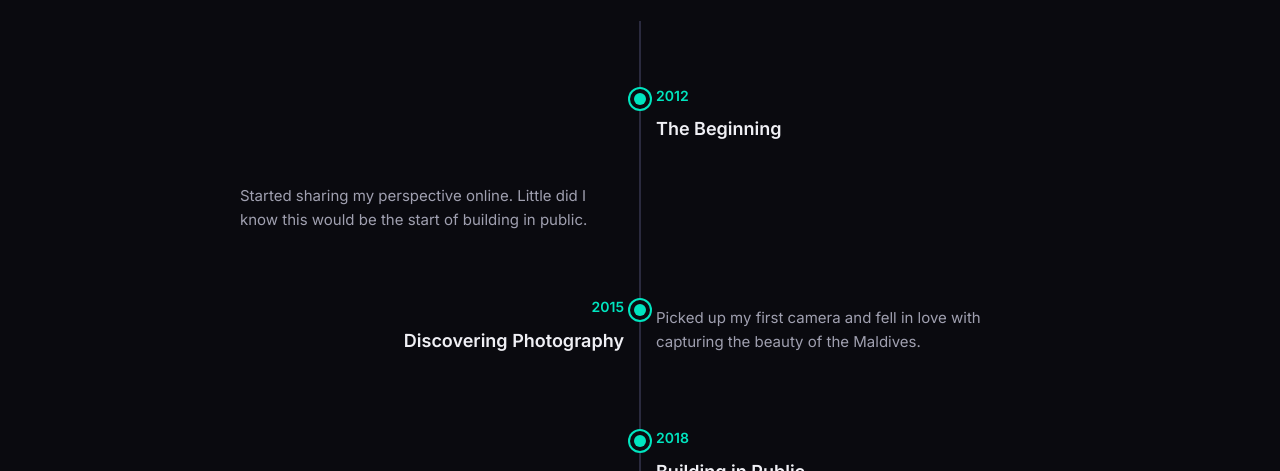
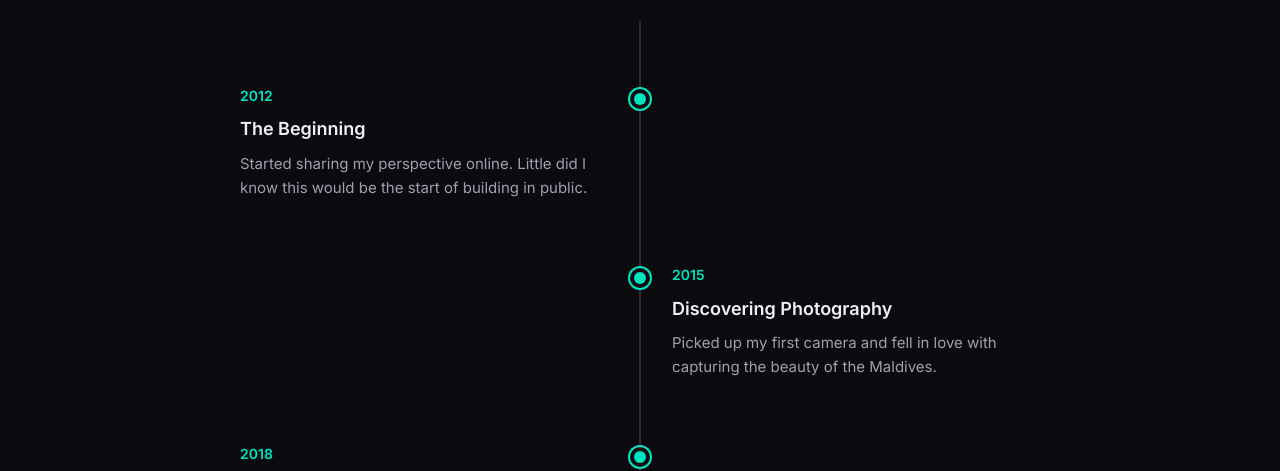
Before and after one commit to aadham5790/adhanef, a website: page about.html in a window 1280 px wide. Shown: the part 480-951 px from the top of the page. Drawn offline with Linux system fonts and the light colour scheme.

Commit message:
Restructure timeline: year/title/description on same side, alternating left/right

```diff
--- a/about.html
+++ b/about.html
@@ -63,54 +63,44 @@
         <h2>My Journey</h2>
         <div class="timeline">
           <div class="timeline-item">
-            <div class="timeline-marker">
+            <div class="timeline-dot"></div>
+            <div class="timeline-content">
               <div class="timeline-year">2012</div>
               <div class="timeline-title">The Beginning</div>
-            </div>
-            <div class="timeline-content">
               <div class="timeline-desc">Started sharing my perspective online. Little did I know this would be the start of building in public.</div>
             </div>
-            <div class="timeline-dot"></div>
           </div>
           <div class="timeline-item">
-            <div class="timeline-marker">
+            <div class="timeline-dot"></div>
+            <div class="timeline-content">
               <div class="timeline-year">2015</div>
               <div class="timeline-title">Discovering Photography</div>
-            </div>
-            <div class="timeline-content">
               <div class="timeline-desc">Picked up my first camera and fell in love with capturing the beauty of the Maldives.</div>
             </div>
-            <div class="timeline-dot"></div>
           </div>
           <div class="timeline-item">
-            <div class="timeline-marker">
+            <div class="timeline-dot"></div>
+            <div class="timeline-content">
               <div class="timeline-year">2018</div>
               <div class="timeline-title">Building in Public</div>
-            </div>
-            <div class="timeline-content">
               <div class="timeline-desc">Started documenting experiments and projects openly, embracing the process of building, failing, and iterating.</div>
             </div>
-            <div class="timeline-dot"></div>
           </div>
           <div class="timeline-item">
-            <div class="timeline-marker">
+            <div class="timeline-dot"></div>
+            <div class="timeline-content">
               <div class="timeline-year">2020</div>
               <div class="timeline-title">Creator & Builder</div>
-            </div>
-            <div class="timeline-content">
               <div class="timeline-desc">Turned my curiosity into practice—technology, creativity, and ideas became the focus.</div>
             </div>
-            <div class="timeline-dot"></div>
           </div>
           <div class="timeline-item">
-            <div class="timeline-marker">
+            <div class="timeline-dot"></div>
+            <div class="timeline-content">
               <div class="timeline-year">2025</div>
               <div class="timeline-title">New Chapter</div>
-            </div>
-            <div class="timeline-content">
               <div class="timeline-desc">Expanding across all platforms—YouTube, TikTok, Instagram, X, Facebook—sharing projects, experiments, and conversations with the world.</div>
             </div>
-            <div class="timeline-dot"></div>
           </div>
         </div>
       </div>
--- a/css/pages/about.css
+++ b/css/pages/about.css
@@ -47,30 +47,41 @@
 .timeline-item {
   position: relative;
   padding: 2rem 0;
-  display: grid;
-  grid-template-columns: 1fr 1fr;
+  display: flex;
+  align-items: flex-start;
   gap: 2rem;
-  align-items: center;
 }
 
-/* Odd items (1st, 3rd, 5th): marker RIGHT, content LEFT */
-.timeline-item:nth-child(odd) .timeline-marker {
-  grid-column: 2;
-  text-align: left;
+/* Odd items (1st, 3rd, 5th): content on RIGHT */
+.timeline-item:nth-child(odd) {
+  justify-content: flex-end;
+  padding-right: calc(50% + 2rem);
+  padding-left: 0;
 }
 
-.timeline-item:nth-child(odd) .timeline-content {
-  grid-column: 1;
+.timeline-item:nth-child(odd) .timeline-dot {
+  position: absolute;
+  left: 50%;
+  top: 2.5rem;
+  transform: translateX(-50%);
 }
 
-/* Even items (2nd, 4th): marker LEFT, content RIGHT */
-.timeline-item:nth-child(even) .timeline-marker {
-  grid-column: 1;
-  text-align: right;
+/* Even items (2nd, 4th): content on LEFT */
+.timeline-item:nth-child(even) {
+  justify-content: flex-start;
+  padding-left: calc(50% + 2rem);
+  padding-right: 0;
 }
 
-.timeline-item:nth-child(even) .timeline-content {
-  grid-column: 2;
+.timeline-item:nth-child(even) .timeline-dot {
+  position: absolute;
+  left: 50%;
+  top: 2.5rem;
+  transform: translateX(-50%);
+}
+
+.timeline-content {
+  min-width: 0;
 }
 
 .timeline-year {
@@ -92,15 +103,12 @@
 }
 
 .timeline-dot {
-  position: absolute;
-  left: 50%;
-  top: 2.5rem;
   width: 12px;
   height: 12px;
   background: var(--accent);
   border-radius: 50%;
-  transform: translateX(-50%);
   box-shadow: 0 0 0 4px var(--bg-primary), 0 0 0 6px var(--accent);
+  flex-shrink: 0;
 }
 
 .skills-grid {
```
